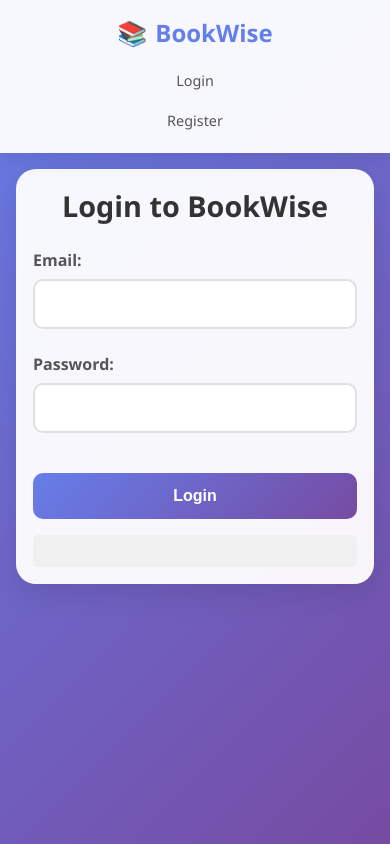
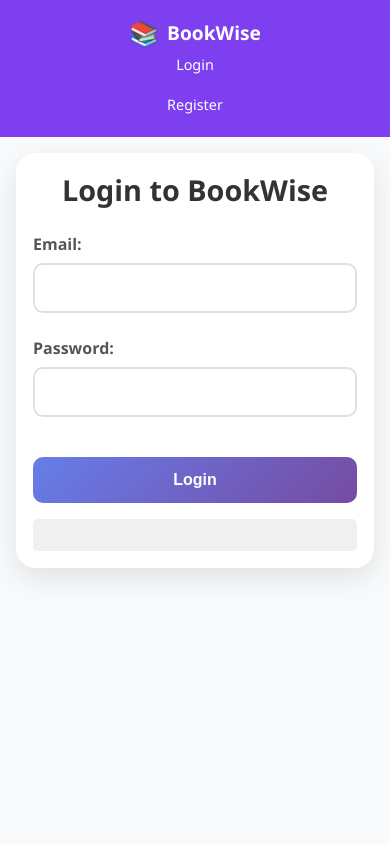
Before and after one commit to Rela-xn-chil/Smart-booking-system, a React (Vite) app in the folder client/: page /login in a window 390 px wide. Built offline with nearby package versions, Linux system fonts and the light colour scheme.

Commit message:
frontend sidebar

```diff
--- a/client/src/App.css
+++ b/client/src/App.css
@@ -24,7 +24,7 @@ body {
 }
 
 /* Header Styles */
-.header {
+/* .header {
   background: rgba(255, 255, 255, 0.95);
   backdrop-filter: blur(10px);
   box-shadow: 0 4px 20px rgba(0, 0, 0, 0.1);
@@ -32,16 +32,16 @@ body {
   position: sticky;
   top: 0;
   z-index: 100;
-}
+} */
 
-.header-content {
+/* .header-content {
   max-width: 1200px;
   margin: 0 auto;
   padding: 0 2rem;
   display: flex;
   justify-content: space-between;
   align-items: center;
-}
+} */
 
 .logo {
   font-size: 2rem;
@@ -270,12 +270,118 @@ body {
   margin-bottom: 1rem;
 }
 
+/* Reset header styles — NOT used anymore */
+.header,
+.header-content {
+  display: none;
+}
+
+/* Layout */
+.app-layout {
+  display: flex;
+  min-height: 100vh;
+}
+
+/* Sidebar */
+.sidebar {
+  width: 250px;
+  background-color: #7d3ff0; /* dark slate */
+  color: #fff;
+  padding: 2rem 1rem;
+  display: flex;
+  flex-direction: column;
+}
+
+.sidebar .logo {
+  font-size: 1.6rem;
+  font-weight: 700;
+  color: #fff;
+  text-decoration: none;
+  margin-bottom: 2rem;
+}
+
+.nav-links {
+  display: flex;
+  flex-direction: column;
+  gap: 1rem;
+}
+
+.nav-links a {
+  color: #fff;
+  text-decoration: none;
+  font-size: 1rem;
+}
+
+.nav-links a:hover {
+  text-decoration: underline;
+  color: #93c5fd;
+}
+
+.logout-btn {
+  background: #ef4444;
+  color: white;
+  border: none;
+  padding: 0.5rem;
+  cursor: pointer;
+  font-weight: bold;
+  margin-top: 2rem;
+  border-radius: 4px;
+}
+
+.logout-btn:hover {
+  background: #dc2626;
+}
+
+/* Main Content */
+.main-content {
+  flex: 1;
+  padding: 2rem;
+  background-color: #f9fafb;
+  overflow-y: auto;
+}
+
+/* Loading screen */
+.loading {
+  padding: 2rem;
+  text-align: center;
+  font-size: 1.5rem;
+}
+
+
+
 /* Responsive Design */
 @media (max-width: 768px) {
-  .header-content {
+  /* .header-content {
     flex-direction: column;
     gap: 1rem;
     padding: 0 1rem;
+  } */
+    .app-layout {
+    flex-direction: column;
+  }
+
+  .sidebar {
+    width: 100%;
+    flex-direction: row;
+    justify-content: space-around;
+    align-items: center;
+    padding: 1rem;
+  }
+
+  .sidebar .logo {
+    margin-bottom: 0;
+    font-size: 1.2rem;
+  }
+
+  .nav-links {
+    flex-direction: row;
+    flex-wrap: wrap;
+    gap: 1rem;
+  }
+
+  .logout-btn {
+    margin-top: 0;
+    padding: 0.3rem 0.5rem;
   }
 
   .nav-links {
--- a/client/src/App.jsx
+++ b/client/src/App.jsx
@@ -20,14 +20,13 @@ function App() {
     const id = localStorage.getItem('userId');
     if (token && id) {
       setIsLoggedIn(true);
-      setUserId(parseInt(id)); // ✅ Parse userId as integer
+      setUserId(parseInt(id));
     } else {
       setIsLoggedIn(false);
       setUserId(null);
     }
   }, []);
 
-  // ✅ Updated handleLogin to also set userId when login is successful
   const handleLogin = () => {
     const token = localStorage.getItem('token');
     const id = localStorage.getItem('userId');
@@ -45,21 +44,14 @@ function App() {
   };
 
   if (isLoggedIn === null) {
-    return (
-      <div className="loading">
-        Loading BookWise...
-      </div>
-    );
+    return <div className="loading">Loading BookWise...</div>;
   }
 
   return (
-    <div className="app-container">
-      <header className="header">
-        <div className="header-content">
-          <Link to="/" className="logo">
-            BookWise
-          </Link>
-
+    <div className="app-layout">
+      <aside className="sidebar">
+        <div className="sidebar-content">
+          <Link to="/" className="logo">BookWise</Link>
           <nav className="nav-links">
             {!isLoggedIn ? (
               <>
@@ -74,14 +66,12 @@ function App() {
                 <Link to="/book-service">Book Service</Link>
                 <Link to="/bookings">All Bookings</Link>
                 <Link to="/add-booking">Add Booking</Link>
-                <button onClick={handleLogout} className="logout-btn">
-                  Logout
-                </button>
+                <button onClick={handleLogout} className="logout-btn">Logout</button>
               </>
             )}
           </nav>
         </div>
-      </header>
+      </aside>
 
       <main className="main-content">
         <Routes>
@@ -98,10 +88,7 @@ function App() {
               <Route path="/book-service" element={<BookService />} />
               <Route path="/bookings" element={<BookingList />} />
               <Route path="/add-booking" element={<AddBooking />} />
-              <Route
-                path="/my-bookings"
-                element={userId ? <UserBookings userId={userId} /> : <div className="loading">Loading user data...</div>}
-              />
+              <Route path="/my-bookings" element={userId ? <UserBookings userId={userId} /> : <div className="loading">Loading user data...</div>} />
               <Route path="*" element={<Navigate to="/my-bookings" />} />
             </>
           )}
--- a/package.json
+++ b/package.json
@@ -17,7 +17,8 @@
     "jsonwebtoken": "^9.0.2",
     "pg": "^8.16.3",
     "pg-hstore": "^2.3.4",
-    "sequelize": "^6.37.7"
+    "sequelize": "^6.37.7",
+    "vite": "^4.5.0"
   },
   "devDependencies": {
     "chai": "^4.4.1",
```
Also changed, not shown: 1 other file (tests, documents, lock files or other folders).
